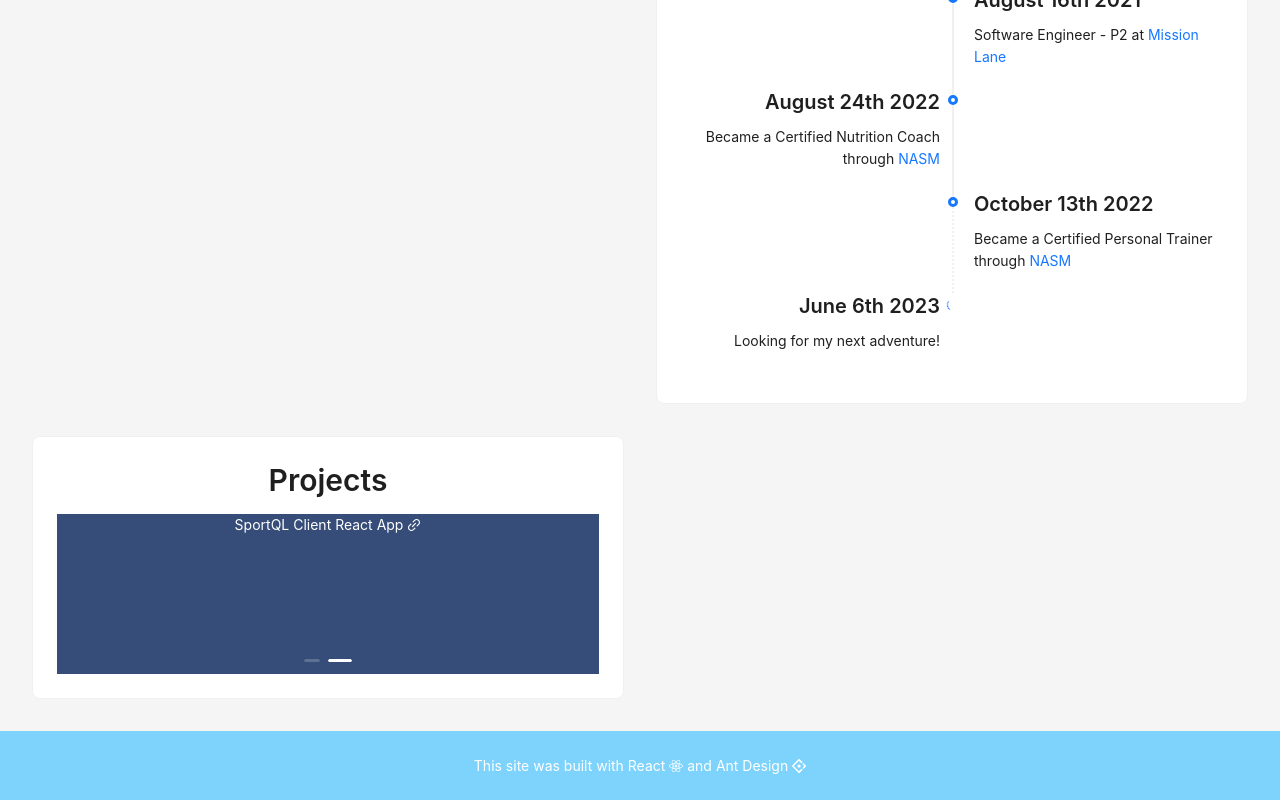
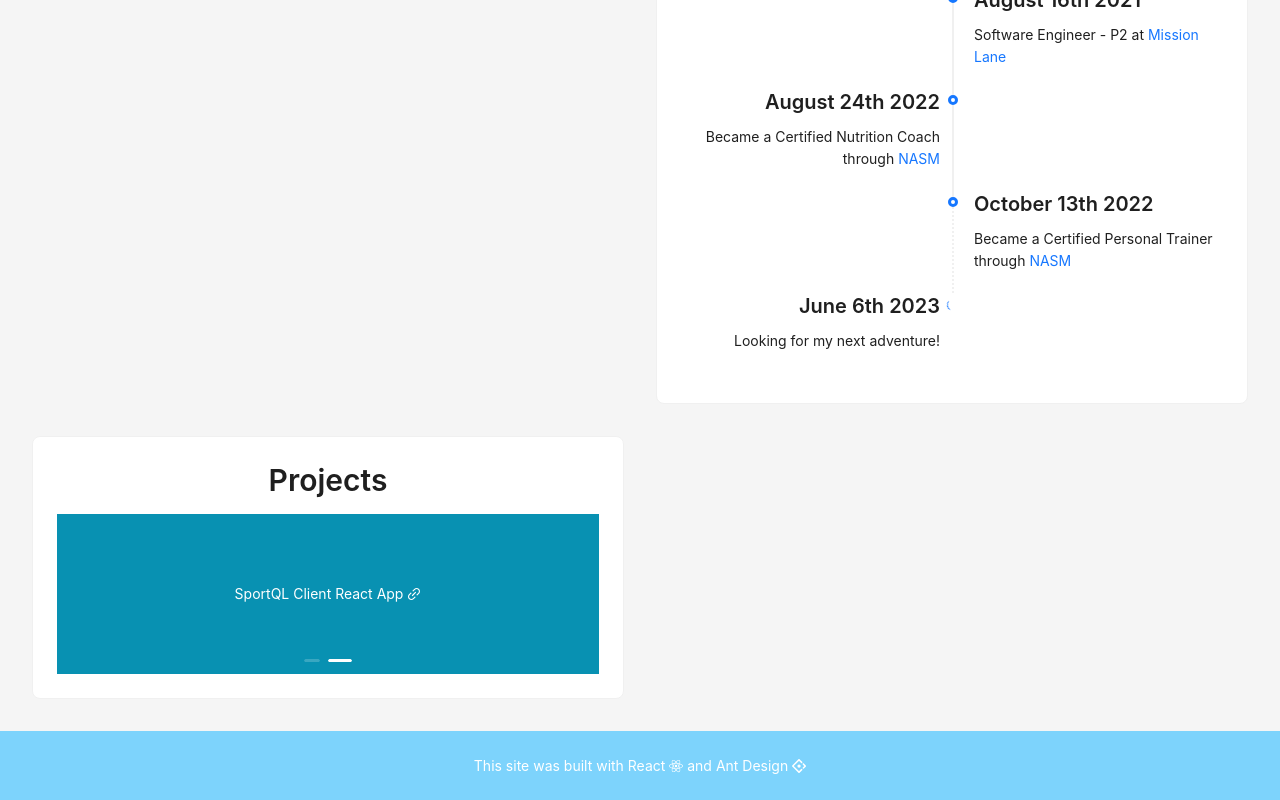
Before and after one commit to bucky-badger-gesmer/aarongesmer, a React (Create React App) app: page / in a window 1280 px wide. Shown: the part 640-1440 px from the top of the page. Built offline with nearby package versions, Linux system fonts and the light colour scheme.

Commit message:
cleanup styling for project 2

```diff
--- a/src/components/Projects.tsx
+++ b/src/components/Projects.tsx
@@ -27,14 +27,8 @@ const Projects = () => {
           </div>
           <div>
             <h3
-              style={{
-                margin: 0,
-                height: "160px",
-                color: "#fff",
-                // lineHeight: "160px",
-                textAlign: "center",
-                background: "#364d79",
-              }}
+              style={{ lineHeight: "160px" }}
+              className="m-0 h-160 text-center text-white bg-cyan-600"
             >
               <Link
                 href="https://sportql-client.netlify.app"
```
